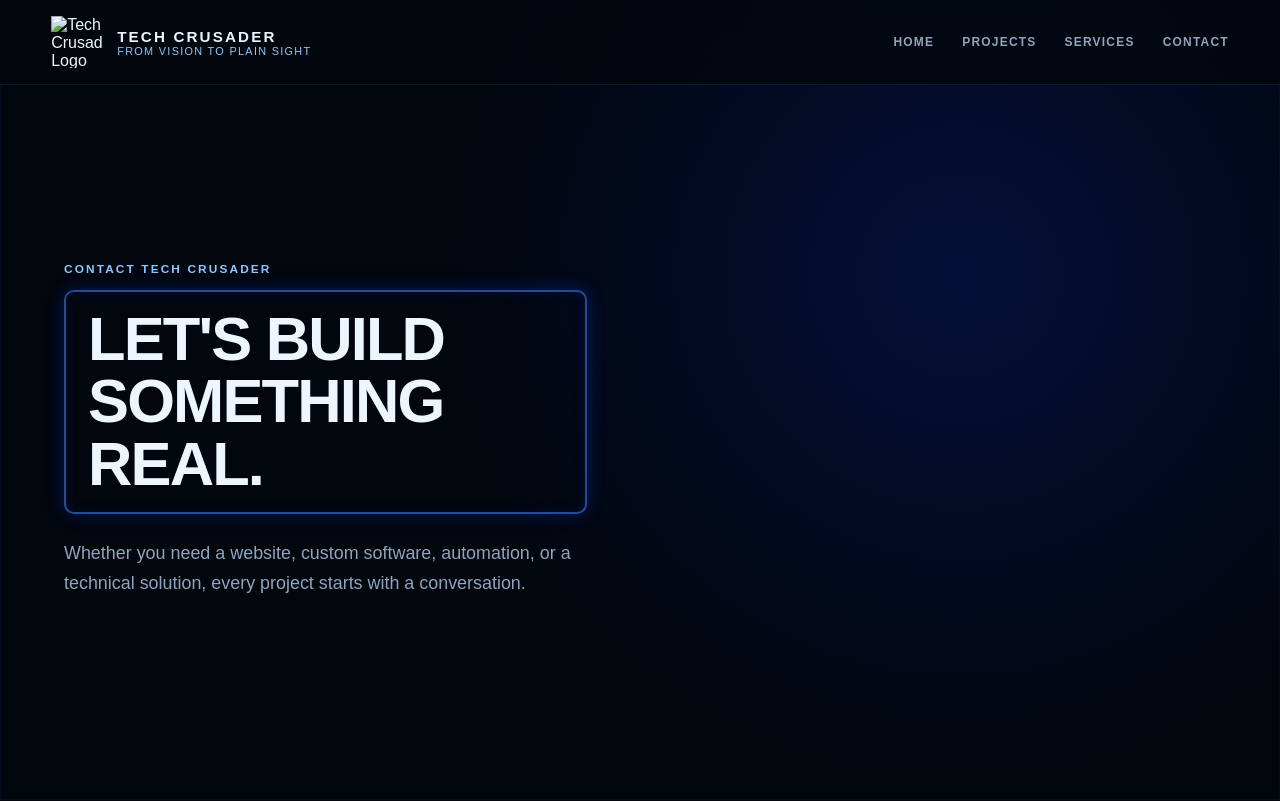
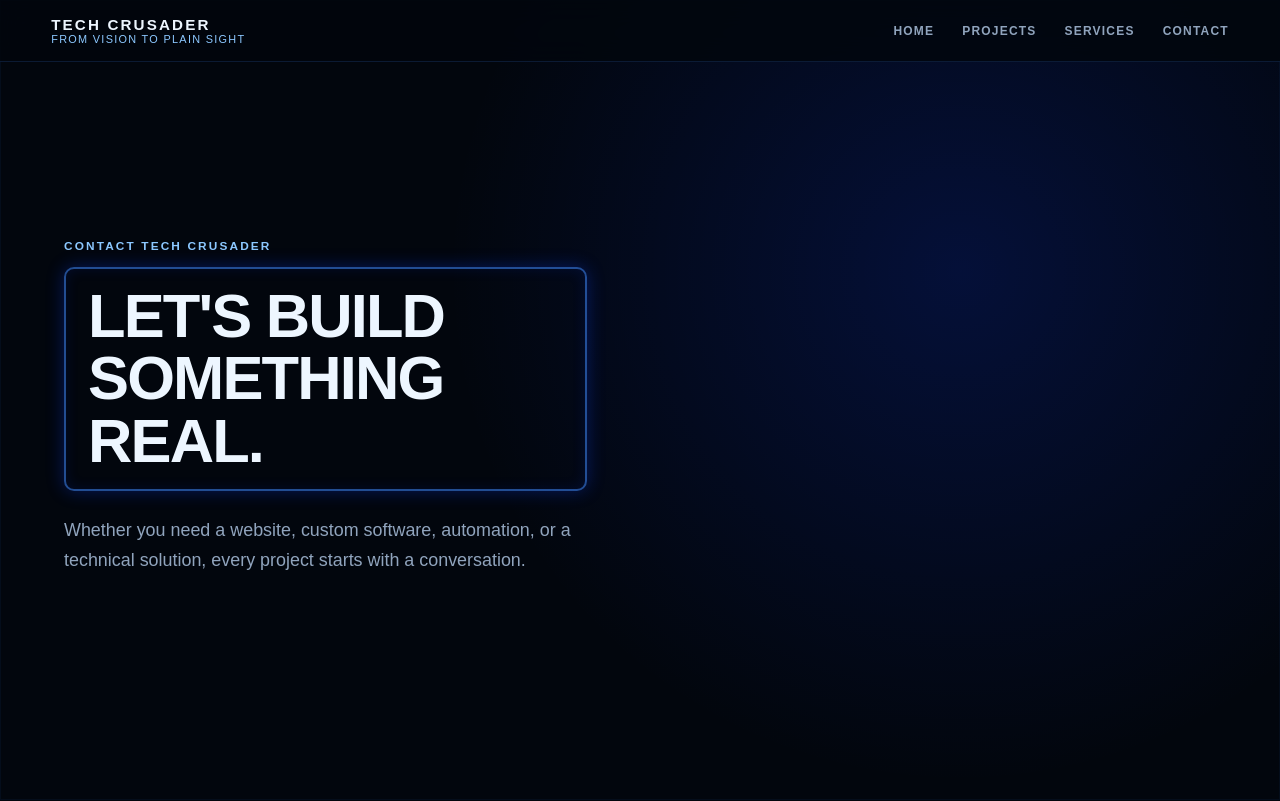
Before and after one commit to deedadeveloper/Tech-Crusader, a plain HTML site: page contact.html in a window 1280 px wide. Shown: the top 801 px of the page. Drawn offline with Linux system fonts and the light colour scheme.

Commit message:
Fix asset references and remove missing logo image

```diff
--- a/contact.html
+++ b/contact.html
@@ -21,12 +21,8 @@
 
     <a href="index.html" class="brand">
 
-      <img
-        src="assets/logo/logo.png"
-        alt="Tech Crusader Logo"
-        class="brand-logo">
 
-      <div class="brand-text">
+<div class="brand-text">
         <span class="brand-title">
           TECH CRUSADER
         </span>
```
